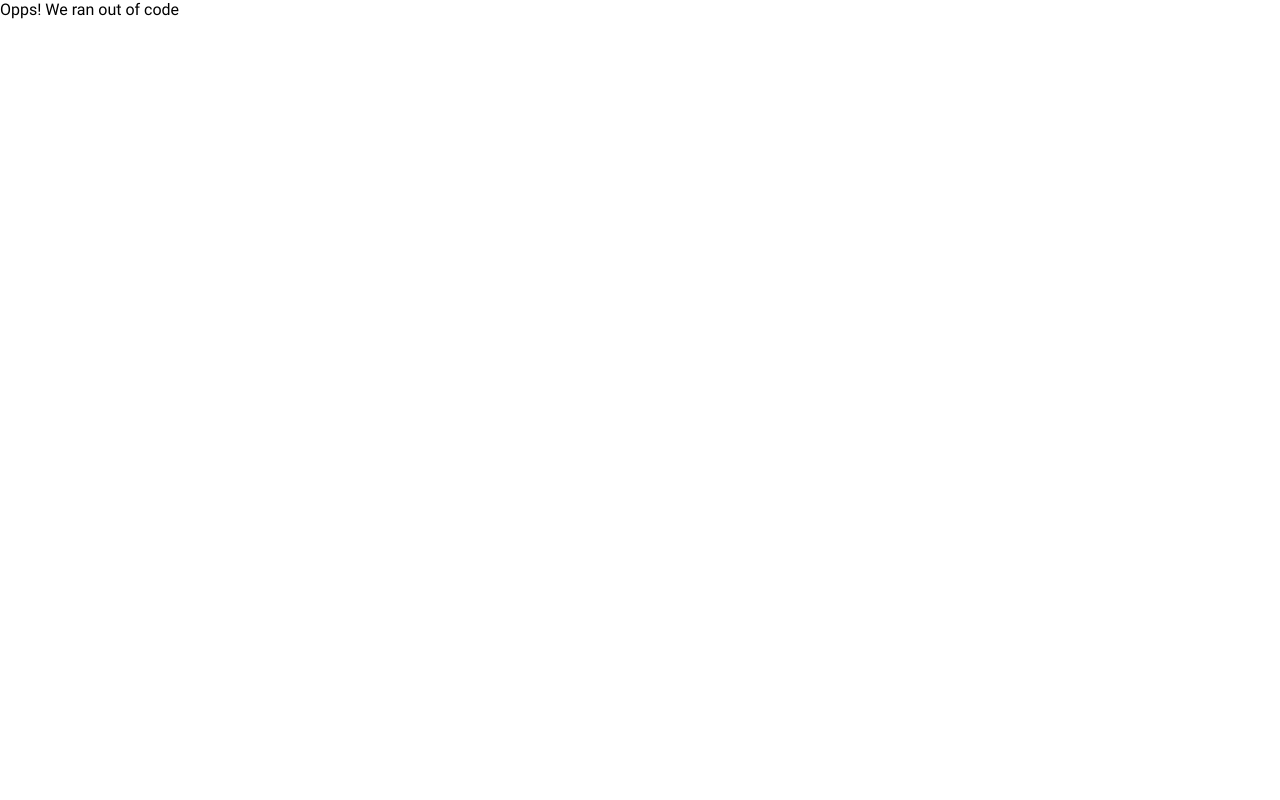
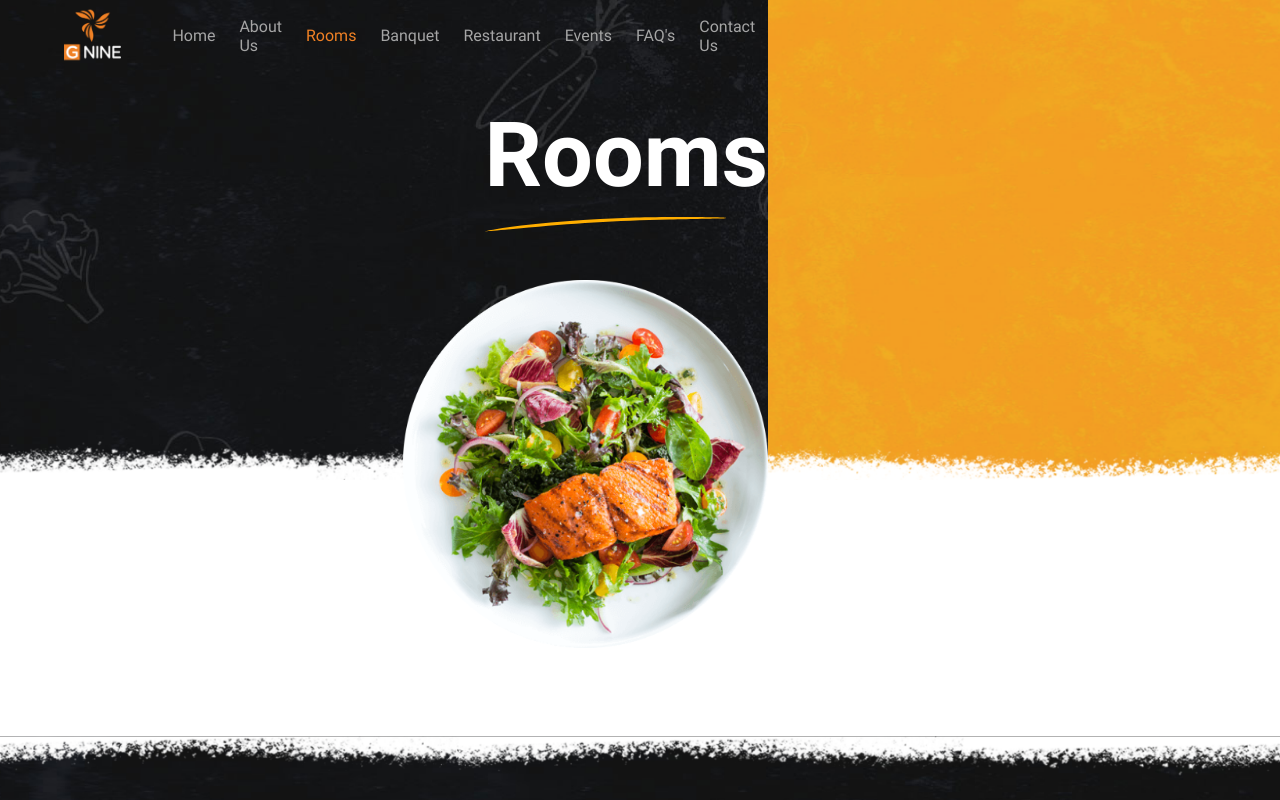
Before and after one commit to ProgrammerAlok/g-nine, a React (Vite) app: page /rooms in a window 1280 px wide. Shown: the top 800 px of the page. Built offline with nearby package versions, Linux system fonts and the light colour scheme.

Commit message:
Main layout done

```diff
--- a/src/layout/MainLayout.jsx
+++ b/src/layout/MainLayout.jsx
@@ -1,28 +1,27 @@
 import { Heading, Img, Text } from "components";
 import Footer from "components/Footer";
 import { Helmet } from "react-helmet";
+import { NavBar, NavItems } from 'components/Nav';
 import "./style.css";
 
 const MainLayout = ({
   children,
   title,
   image = `images/img_pngwing_7.png`,
-  NavBar,
-  NavItems,
 }) => {
   return (
     <>
       <Helmet>
         <title>{title || "GN"} - G Nine</title>
       </Helmet>
-      <Banner title={title} image={image} NavBar={NavBar} NavItems={NavItems} />
+      <Banner title={title} image={image} />
       {children}
       <Footer />
     </>
   );
 };
 
-const Banner = ({ title, image, NavBar, NavItems }) => {
+const Banner = ({ title, image }) => {
   return (
     <div>
       <div className="home-banner-wrapper h-[30rem] relative ">
@@ -31,19 +30,19 @@
           <NavBar NavItems={NavItems} />
 
           {/* heading */}
-          <div className="flex flex-col items-end justify-start left-[33%] top-[1%] m-auto absolute">
-            <Heading as="h1" className="mt-[108px] mr-[66px] !text-white-A700">
+          <div className="flex flex-col items-end w-fit justify-start right-[40%] absolute">
+            <Heading as="h1" className="mt-8 !text-white-A700">
               {title}
             </Heading>
             <Img
               src="images/img_vector_amber_a700.svg"
               alt="vector_one"
-              className="h-[15px] mt-2 mr-[105px]"
+              className="h-[15px] mt-2 mr-auto"
             />
           </div>
 
           {/* image div */}
-          <div className="absolute bottom-[-42%] right-[40%] z-10 ">
+          <div className="absolute bottom-[-35%] right-[40%] z-10 ">
             <Img
               src="images/img_pngwing_7.png"
               alt="food image"
@@ -53,7 +52,7 @@
           <Img
             src="images/img_section_divider1_png_59x1920.png"
             alt="section_three"
-            className="w-screen object-cover absolute bottom-0 left-0"
+            className="w-full object-cover absolute bottom-0 left-0"
           />
         </div>
       </div>
--- a/src/pages/AboutUs/index.jsx
+++ b/src/pages/AboutUs/index.jsx
@@ -1,9 +1,8 @@
-import { NavBar, NavItems } from 'components/Nav'
 import MainLayout from 'layout/MainLayout'
 
 const AboutUs = () => {
   return (
-    <MainLayout title={`About Us`} image={``} NavBar={NavBar} NavItems={NavItems}>
+    <MainLayout title={`About Us`} image={``} >
         <main>
             sdfsdfs
         </main>
--- /dev/null
+++ b/src/pages/Banquet/index.jsx
@@ -0,0 +1,13 @@
+import MainLayout from 'layout/MainLayout';
+
+const Banquet = () => {
+  return (
+    <MainLayout title={`Banquet`} image='' >
+        <main>
+
+        </main>
+    </MainLayout>
+  )
+}
+
+export default Banquet
--- /dev/null
+++ b/src/pages/ContactUs/index.jsx
@@ -0,0 +1,13 @@
+import MainLayout from 'layout/MainLayout';
+
+const ContactUs = () => {
+  return (
+    <MainLayout title={`Contact Us`} image='' >
+        <main>
+
+        </main>
+    </MainLayout>
+  )
+}
+
+export default ContactUs
--- /dev/null
+++ b/src/pages/Events/index.jsx
@@ -0,0 +1,13 @@
+import MainLayout from 'layout/MainLayout';
+
+const Events = () => {
+  return (
+    <MainLayout title={`Events`} image='' >
+        <main>
+
+        </main>
+    </MainLayout>
+  )
+}
+
+export default Events
--- /dev/null
+++ b/src/pages/Faqs/index.jsx
@@ -0,0 +1,13 @@
+import MainLayout from 'layout/MainLayout';
+
+const Faqs = () => {
+  return (
+    <MainLayout title={`Faq's`} image='' >
+        <main>
+
+        </main>
+    </MainLayout>
+  )
+}
+
+export default Faqs
--- /dev/null
+++ b/src/pages/Restaurant/index.jsx
@@ -0,0 +1,13 @@
+import MainLayout from 'layout/MainLayout';
+
+const Restaurant = () => {
+  return (
+    <MainLayout title={`Restaurant`} image='' >
+        <main>
+
+        </main>
+    </MainLayout>
+  )
+}
+
+export default Restaurant
--- /dev/null
+++ b/src/pages/Rooms/index.jsx
@@ -0,0 +1,14 @@
+import MainLayout from 'layout/MainLayout'
+import React from 'react'
+
+const Rooms = () => {
+  return (
+    <MainLayout title={`Rooms`} image='' >
+        <main>
+
+        </main>
+    </MainLayout>
+  )
+}
+
+export default Rooms
```
Also changed, not shown: src/Routes.jsx (+7 -1 lines), src/pages/index.js (added, +8 -0 lines).
